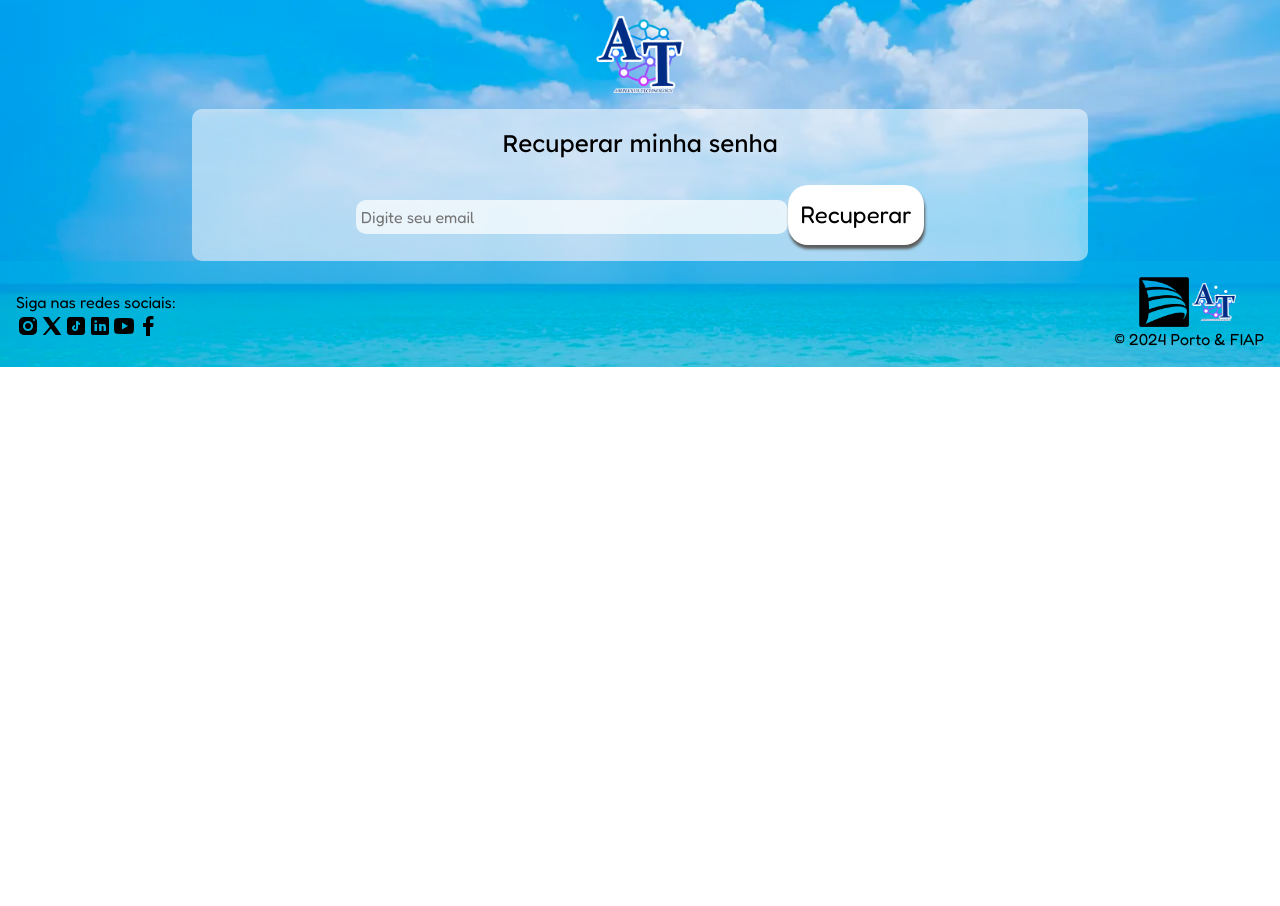
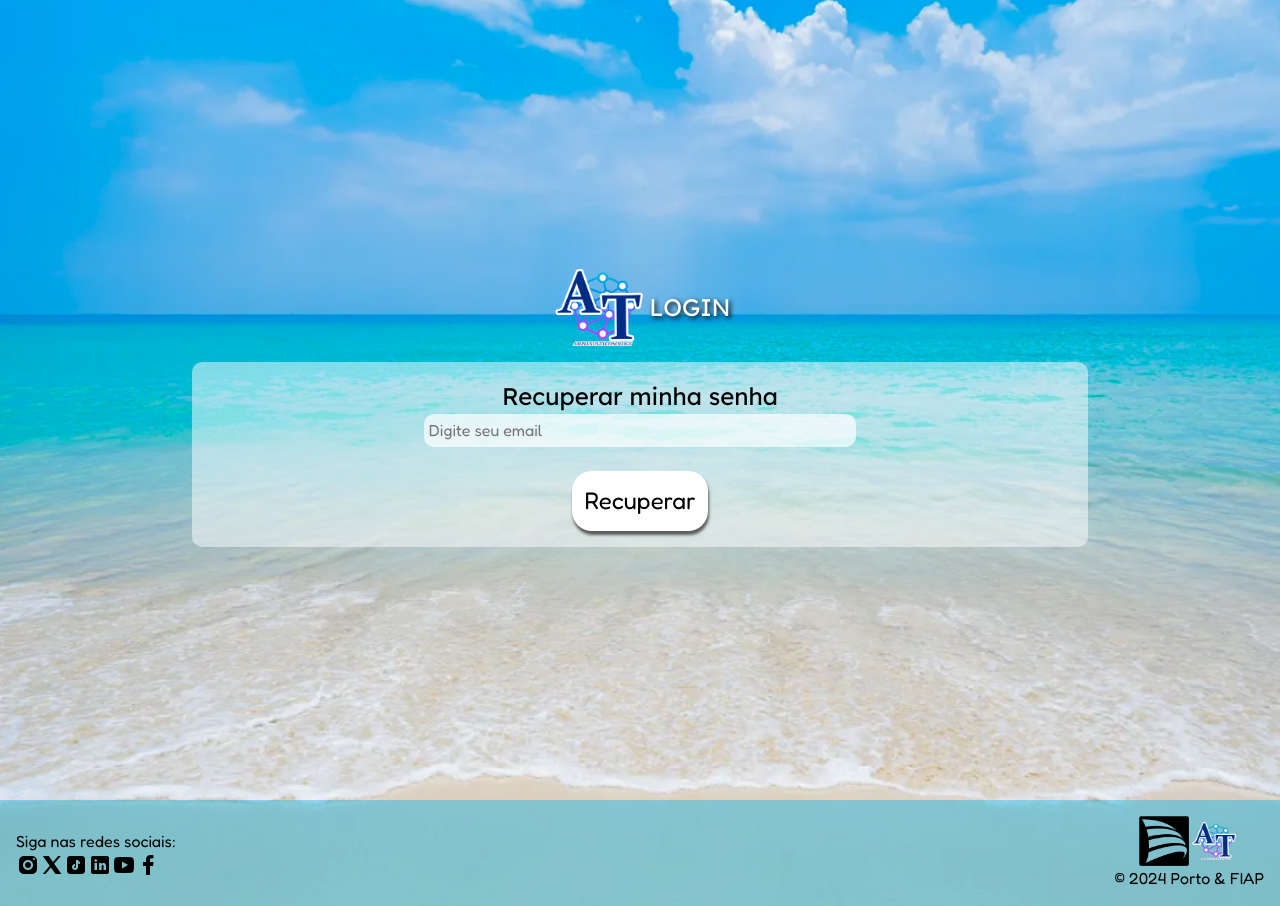
Before and after one commit to rtof06/projeto-porto-conserta, a React (Vite) app: page /esqueciMinhaSenha in a window 1280 px wide. Before the commit the page ends 800 px from the top, so only its background shows below. Built offline with nearby package versions, Linux system fonts and the light colour scheme; a web font is replaced by a local one.

Commit message:
página de erro e esqueceu a senha completas

```diff
--- a/src/routes/ErrorPage/ErrorPage.module.css
+++ b/src/routes/ErrorPage/ErrorPage.module.css
@@ -1,4 +1,7 @@
 .erro{
+    display: flex;
+    flex-direction: column;
+    align-items: center;
     text-align: center;
     padding: 10%;
     font-size: 20px;
--- a/src/routes/ErrorPage/index.tsx
+++ b/src/routes/ErrorPage/index.tsx
@@ -1,4 +1,5 @@
 import erro404 from "../../img/img404.jpg";
+import Header from "../../components/Header/Header";
 import style from "./ErrorPage.module.css";
 
 export default function ErrorPage() {
@@ -7,6 +8,7 @@ export default function ErrorPage() {
 
    return (
       <div className={style.erro}>
+         <Header page="" path="/"/>
          <h1>Erro 404 - Página não encontrada.</h1>
          <div>
             <figure className={style.img404}>
--- a/src/routes/EsqueceuASenha/EsqueceuASenha.module.css
+++ b/src/routes/EsqueceuASenha/EsqueceuASenha.module.css
@@ -1,4 +1,12 @@
 .main {
+   display: flex;
+   flex-direction: column;
+   align-items: center;
+   justify-content: center;
+   height: 100vh;
+}
+
+.form {
    display: flex;
    flex-direction: column;
    align-items: center;
--- a/src/routes/EsqueceuASenha/index.tsx
+++ b/src/routes/EsqueceuASenha/index.tsx
@@ -4,22 +4,25 @@ import BackgroundBox from "../../components/BackgroundBox/BackgroundBox";
 import PrimaryInput from "../../components/Inputs/PrimaryInputs";
 import Buttons from "../../components/Buttons/Buttons";
 import { FormEvent } from "react";
+import { useNavigate } from "react-router-dom";
 
 export default function EsqueceuASenha() {
+  document.title = "Recuperação de senha";
 
-  document.title = "Recuperação de senha"
+  const navigate = useNavigate();
 
   function emailBackup(e: FormEvent) {
     e.preventDefault();
-
+    alert("Cheque seu email!");
+    navigate("/");
   }
 
   return (
     <div className={style.main}>
-      <Header page="" path="/" />
+      <Header page="LOGIN" path="/login" />
       <BackgroundBox title="Recuperar minha senha">
         <div className={style.container}>
-          <form className={style.form}>
+          <form className={style.form} onSubmit={emailBackup}>
             <PrimaryInput
               type="email"
               name="email"
@@ -27,7 +30,9 @@ export default function EsqueceuASenha() {
               placeholder="Digite seu email"
               required={true}
             />
-            <Buttons type="submit" id="btnBackup" onClick={emailBackup}>Recuperar</Buttons>
+            <Buttons type="submit" id="btnBackup">
+              Recuperar
+            </Buttons>
           </form>
         </div>
       </BackgroundBox>
```
